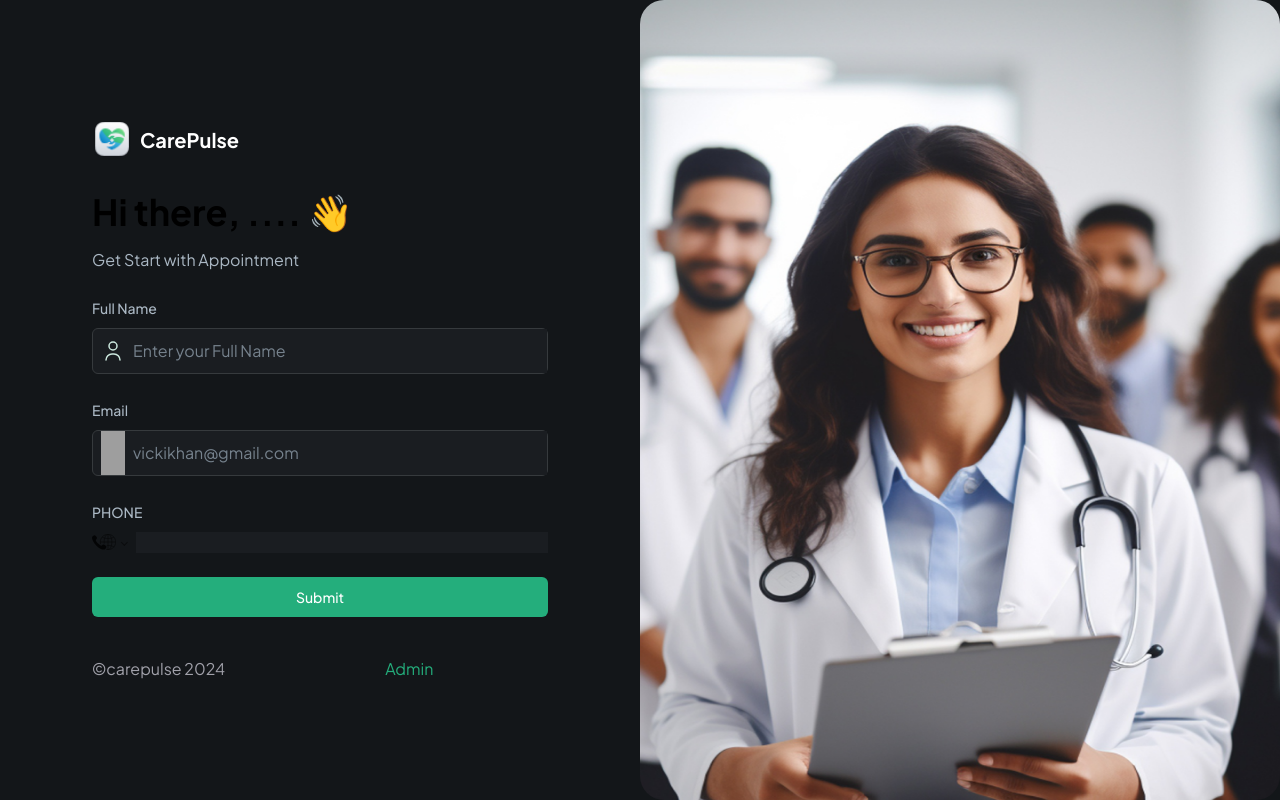
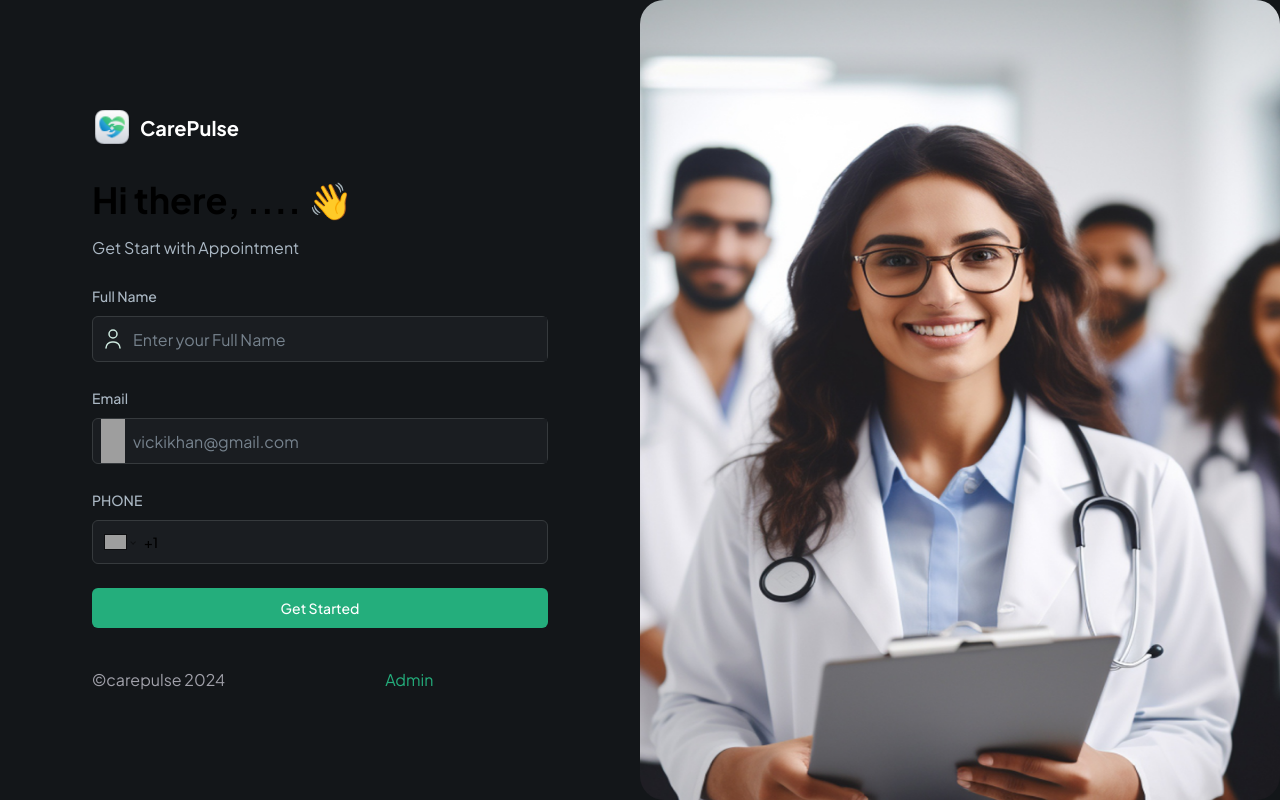
Before and after one commit to Waqar-ahmedkhan/patient-mangement-system, a Next.js app: page / in a window 1280 px wide. Built offline with nearby package versions, Linux system fonts and the light colour scheme; grey boxes are pictures that could not be loaded.

Commit message:
complete first form

```diff
--- a/components/CustomForm.tsx
+++ b/components/CustomForm.tsx
@@ -12,6 +12,11 @@ import PhoneInput from 'react-phone-number-input';
 import 'react-phone-number-input/style.css';
 import { FormFieldType } from "./forms/PatientForm";
 
+
+
+
+
+type E164Number = any
  interface  CustomProps {
     control: Control<any>,
     fieldType: FormFieldType,
@@ -52,7 +57,13 @@ import { FormFieldType } from "./forms/PatientForm";
          return (
            <FormControl>
             <PhoneInput
-                  defaultCountry="Pak"
+                  defaultCountry="US"
+                  placeholder={placeholder}
+                  international
+                  withCountryCallingCode
+                  value={field.value}
+                  onChange={field.onChange as E164Number | undefined}
+                  className="input-phone"
                    />
            </FormControl>
          )
--- a/components/SubmitButton.tsx
+++ b/components/SubmitButton.tsx
@@ -18,7 +18,7 @@ const SubmitButton = ({ isLoading, className, children }: ButtonProps) => {
       {isLoading ? (
         <div className="flex items-center gap-4">
           <Image
-            src="/assets/icons/loader.svg"
+            src="/loader.svg"
             alt="loader"
             width={24}
             height={24}
--- a/components/forms/PatientForm.tsx
+++ b/components/forms/PatientForm.tsx
@@ -4,11 +4,12 @@ import { zodResolver } from "@hookform/resolvers/zod"
 import { useForm } from "react-hook-form"
 import { z } from "zod"
 
-import { Button } from "@/components/ui/button"
 import { Form } from "@/components/ui/form"
 
 import { UserValidationForm } from "@/lib/Validation"
+import { useState } from "react"
 import CustomForm from "../CustomForm"
+import SubmitButton from "../SubmitButton"
 
 
 
@@ -28,21 +29,21 @@ export enum FormFieldType {
 
 
 export function PatientForm() {
+  const [isloading, setisloading]= useState(false);
 
   const form = useForm<z.infer<typeof UserValidationForm>>({
 
  resolver: zodResolver(UserValidationForm),
     defaultValues: {
-      username: "",
+      name: "",
       email: "",
-      number: "",
+       phone: "",
     },
   })
 
   function onSubmit(values: z.infer<typeof UserValidationForm>) {
-    // Do something with the form values.
-    // This will be type-safe and validated.
-    console.log(values)
+   setisloading(true)
+
   }
 
   return (
@@ -78,11 +79,12 @@ export function PatientForm() {
         fieldType={FormFieldType.PHONE_INPUT}
         name={"PHONE"}
         label={"PHONE"}
-        placeholder={"3165470110"}
+        placeholder={"316-5470110"}
         iconSrc={"/PHONE.svg"}
         iconAlt={"icon"}
                     />
-        <Button type="submit" className="shad-primary-btn w-full">Submit</Button>
+        {/* <Button type="submit" className="shad-primary-btn w-full">Submit</Button> */}
+        <SubmitButton isLoading={isloading} > Get Started </SubmitButton>
       </form>
     </Form>
   )
--- a/lib/Validation.ts
+++ b/lib/Validation.ts
@@ -1,12 +1,12 @@
- import { z } from "zod"
+ import { z } from "zod";
 
-export const UserValidationForm  = z.object({
-  username: z.string().min(2, { message: "Username must be at least 2 characters." }),
-  email: z.string().email({ message: "Invalid email address." }),
-  number: z.string().min(10, { message: 'Must be a valid mobile number' }).max(11, { message: 'Must be a valid mobile number' }),
-
-})
-
-export const PatientValidationForm = z.object({
-
-})
+ export const UserValidationForm = z.object({
+  name: z
+    .string()
+    .min(2, "Name must be at least 2 characters")
+    .max(50, "Name must be at most 50 characters"),
+  email: z.string().email("Invalid email address"),
+  phone: z
+    .string()
+    .refine((phone) => /^\+\d{10,15}$/.test(phone), "Invalid phone number"),
+});
```
Also changed, not shown: public/loader.svg (added).
